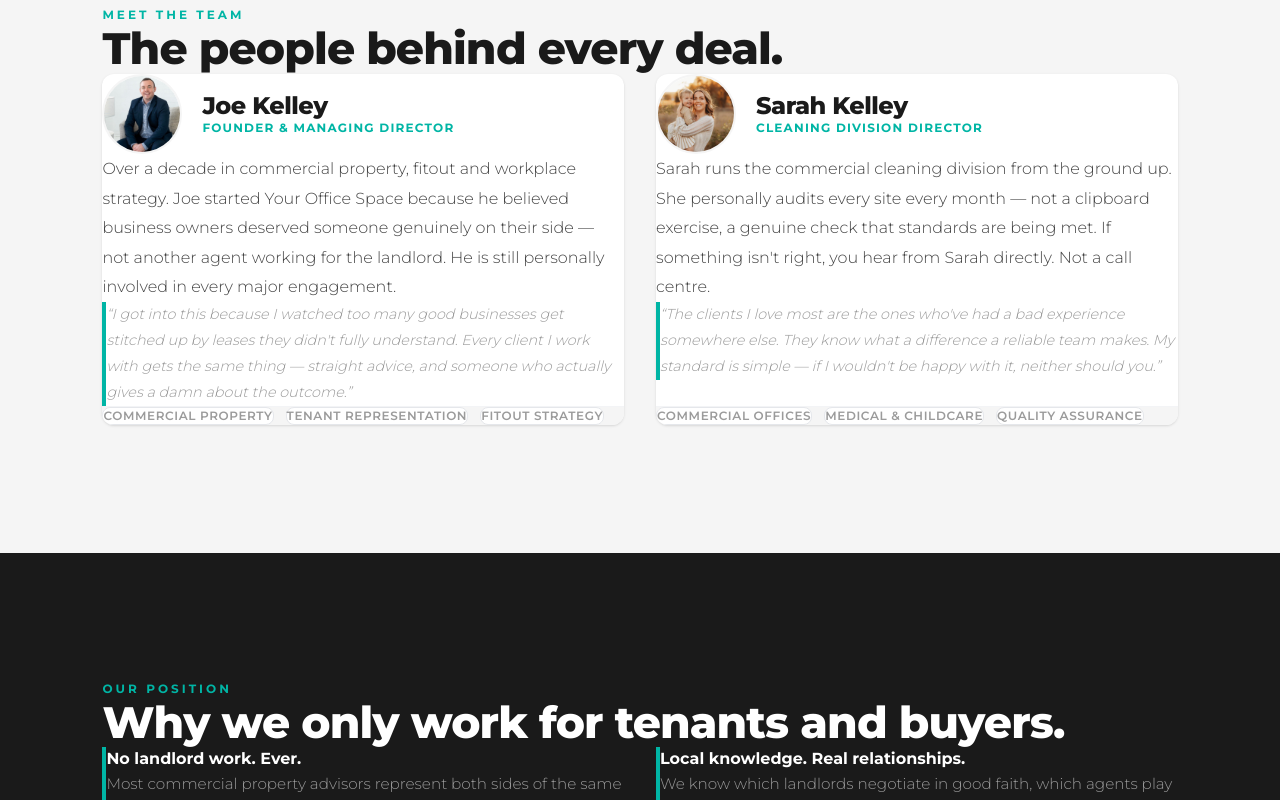
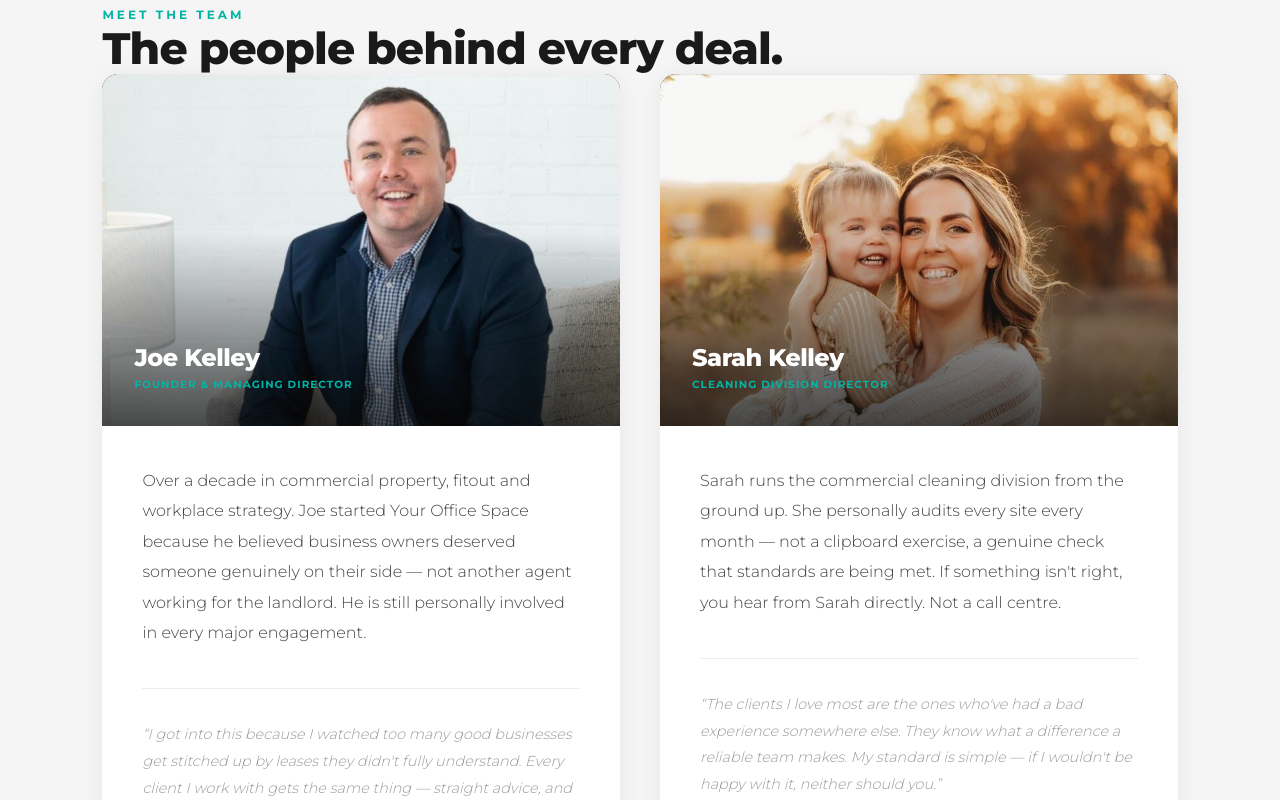
Before and after one commit to yossy-jk/yos-website, a Next.js app: page /about in a window 1280 px wide. Shown: the part 1920-2720 px from the top of the page. Built offline with nearby package versions, Linux system fonts and the light colour scheme.

Commit message:
About page: redesign team cards with full-bleed photo strips, name overlay, generous padding between bio/quote/tags — eliminates cramped layout

```diff
--- a/src/app/about/page.tsx
+++ b/src/app/about/page.tsx
@@ -133,78 +133,98 @@ export default function AboutPage() {
             </h2>
           </FadeIn>
 
-          <div className="grid grid-cols-1 lg:grid-cols-2 gap-8">
+          <div className="grid grid-cols-1 lg:grid-cols-2" style={{ gap: '2.5rem' }}>
+
+            {/* Joe */}
             <FadeIn direction="left">
-              <div className="bg-white rounded-xl shadow-sm overflow-hidden h-full flex flex-col">
-                {/* Card header */}
-                <div className="p-8 sm:p-10 flex-1">
-                  <div className="flex items-center gap-5 mb-7">
+              <div className="bg-white rounded-2xl overflow-hidden flex flex-col" style={{ boxShadow: '0 2px 24px rgba(0,0,0,0.06)' }}>
+
+                {/* Photo strip */}
+                <div className="relative bg-near-black" style={{ height: '22rem' }}>
                   <Image
                     src="/team/joe-kelley.jpg"
-                      alt="Joe Kelley"
-                      width={80} height={80}
-                      className="rounded-full object-cover flex-shrink-0 border-2 border-warm-grey"
-                      style={{ width: '5rem', height: '5rem' }}
+                    alt="Joe Kelley — Founder & Managing Director, Your Office Space"
+                    fill
+                    className="object-cover object-top"
                   />
-                    <div>
-                      <h3 className="text-near-black font-black text-2xl leading-tight">Joe Kelley</h3>
-                      <p className="text-teal font-bold text-xs tracking-widest uppercase mt-1.5">Founder &amp; Managing Director</p>
+                  <div className="absolute inset-0" style={{ background: 'linear-gradient(to top, rgba(10,10,10,0.7) 0%, transparent 55%)' }} />
+                  <div className="absolute bottom-0 left-0 right-0" style={{ padding: '2rem' }}>
+                    <h3 className="text-white font-black text-2xl leading-tight">Joe Kelley</h3>
+                    <p className="text-teal font-bold uppercase tracking-widest" style={{ fontSize: '0.65rem', marginTop: '0.35rem' }}>Founder &amp; Managing Director</p>
                   </div>
                 </div>
-                  <p className="text-charcoal font-light leading-relaxed mb-12" style={{ fontSize: '1rem', lineHeight: 1.85 }}>
+
+                {/* Body */}
+                <div style={{ padding: '2.5rem' }}>
+                  <p className="text-charcoal font-light leading-relaxed" style={{ fontSize: '1rem', lineHeight: 1.9 }}>
                     Over a decade in commercial property, fitout and workplace strategy. Joe started Your Office Space because he believed business owners deserved someone genuinely on their side — not another agent working for the landlord. He is still personally involved in every major engagement.
                   </p>
-                  {/* Personal note */}
-                  <blockquote className="border-l-4 border-teal pl-5 py-1">
-                    <p className="text-mid-grey font-light leading-relaxed italic" style={{ fontSize: '0.9rem', lineHeight: 1.8 }}>
+                </div>
+
+                {/* Quote */}
+                <div style={{ margin: '0 2.5rem', paddingTop: '2rem', paddingBottom: '2rem', borderTop: '1px solid rgba(0,0,0,0.07)' }}>
+                  <blockquote>
+                    <p className="text-mid-grey font-light leading-relaxed italic" style={{ fontSize: '0.9rem', lineHeight: 1.85 }}>
                       &ldquo;I got into this because I watched too many good businesses get stitched up by leases they didn&apos;t fully understand. Every client I work with gets the same thing — straight advice, and someone who actually gives a damn about the outcome.&rdquo;
                     </p>
                   </blockquote>
                 </div>
-                {/* Footer tag */}
-                <div className="px-8 sm:px-10 py-5 bg-warm-grey border-t border-gray-100 flex flex-wrap gap-3">
+
+                {/* Tags */}
+                <div className="flex flex-wrap" style={{ gap: '0.5rem', padding: '1.75rem 2.5rem', background: '#F8F7F5', borderTop: '1px solid rgba(0,0,0,0.05)' }}>
                   {['Commercial Property', 'Tenant Representation', 'Fitout Strategy'].map(tag => (
-                    <span key={tag} className="text-xs font-semibold text-mid-grey uppercase tracking-wider px-3 py-1.5 bg-white rounded-lg border border-gray-200">{tag}</span>
+                    <span key={tag} className="text-mid-grey font-semibold uppercase tracking-wider bg-white rounded-lg border border-gray-200" style={{ fontSize: '0.65rem', padding: '0.35rem 0.75rem' }}>{tag}</span>
                   ))}
                 </div>
+
               </div>
             </FadeIn>
 
+            {/* Sarah */}
             <FadeIn direction="right" delay={100}>
-              <div className="bg-white rounded-xl shadow-sm overflow-hidden h-full flex flex-col">
-                {/* Card header */}
-                <div className="p-8 sm:p-10 flex-1">
-                  <div className="flex items-center gap-5 mb-7">
+              <div className="bg-white rounded-2xl overflow-hidden flex flex-col" style={{ boxShadow: '0 2px 24px rgba(0,0,0,0.06)' }}>
+
+                {/* Photo strip */}
+                <div className="relative bg-near-black" style={{ height: '22rem' }}>
                   <Image
                     src="/team/sarah-kelley.jpg"
-                      alt="Sarah Kelley"
-                      width={80} height={80}
-                      className="rounded-full object-cover flex-shrink-0 border-2 border-warm-grey"
-                      style={{ width: '5rem', height: '5rem' }}
+                    alt="Sarah Kelley — Cleaning Division Director, Your Office Space"
+                    fill
+                    className="object-cover object-top"
                   />
-                    <div>
-                      <h3 className="text-near-black font-black text-2xl leading-tight">Sarah Kelley</h3>
-                      <p className="text-teal font-bold text-xs tracking-widest uppercase mt-1.5">Cleaning Division Director</p>
+                  <div className="absolute inset-0" style={{ background: 'linear-gradient(to top, rgba(10,10,10,0.7) 0%, transparent 55%)' }} />
+                  <div className="absolute bottom-0 left-0 right-0" style={{ padding: '2rem' }}>
+                    <h3 className="text-white font-black text-2xl leading-tight">Sarah Kelley</h3>
+                    <p className="text-teal font-bold uppercase tracking-widest" style={{ fontSize: '0.65rem', marginTop: '0.35rem' }}>Cleaning Division Director</p>
                   </div>
                 </div>
-                  <p className="text-charcoal font-light leading-relaxed mb-12" style={{ fontSize: '1rem', lineHeight: 1.85 }}>
+
+                {/* Body */}
+                <div style={{ padding: '2.5rem' }}>
+                  <p className="text-charcoal font-light leading-relaxed" style={{ fontSize: '1rem', lineHeight: 1.9 }}>
                     Sarah runs the commercial cleaning division from the ground up. She personally audits every site every month — not a clipboard exercise, a genuine check that standards are being met. If something isn&apos;t right, you hear from Sarah directly. Not a call centre.
                   </p>
-                  {/* Personal note */}
-                  <blockquote className="border-l-4 border-teal pl-5 py-1">
-                    <p className="text-mid-grey font-light leading-relaxed italic" style={{ fontSize: '0.9rem', lineHeight: 1.8 }}>
+                </div>
+
+                {/* Quote */}
+                <div style={{ margin: '0 2.5rem', paddingTop: '2rem', paddingBottom: '2rem', borderTop: '1px solid rgba(0,0,0,0.07)' }}>
+                  <blockquote>
+                    <p className="text-mid-grey font-light leading-relaxed italic" style={{ fontSize: '0.9rem', lineHeight: 1.85 }}>
                       &ldquo;The clients I love most are the ones who&apos;ve had a bad experience somewhere else. They know what a difference a reliable team makes. My standard is simple — if I wouldn&apos;t be happy with it, neither should you.&rdquo;
                     </p>
                   </blockquote>
                 </div>
-                {/* Footer tag */}
-                <div className="px-8 sm:px-10 py-5 bg-warm-grey border-t border-gray-100 flex flex-wrap gap-3">
+
+                {/* Tags */}
+                <div className="flex flex-wrap" style={{ gap: '0.5rem', padding: '1.75rem 2.5rem', background: '#F8F7F5', borderTop: '1px solid rgba(0,0,0,0.05)' }}>
                   {['Commercial Offices', 'Medical & Childcare', 'Quality Assurance'].map(tag => (
-                    <span key={tag} className="text-xs font-semibold text-mid-grey uppercase tracking-wider px-3 py-1.5 bg-white rounded-lg border border-gray-200">{tag}</span>
+                    <span key={tag} className="text-mid-grey font-semibold uppercase tracking-wider bg-white rounded-lg border border-gray-200" style={{ fontSize: '0.65rem', padding: '0.35rem 0.75rem' }}>{tag}</span>
                   ))}
                 </div>
+
               </div>
             </FadeIn>
+
           </div>
         </div>
       </section>
```
Lines whose indentation alone changed are shown as unchanged.
